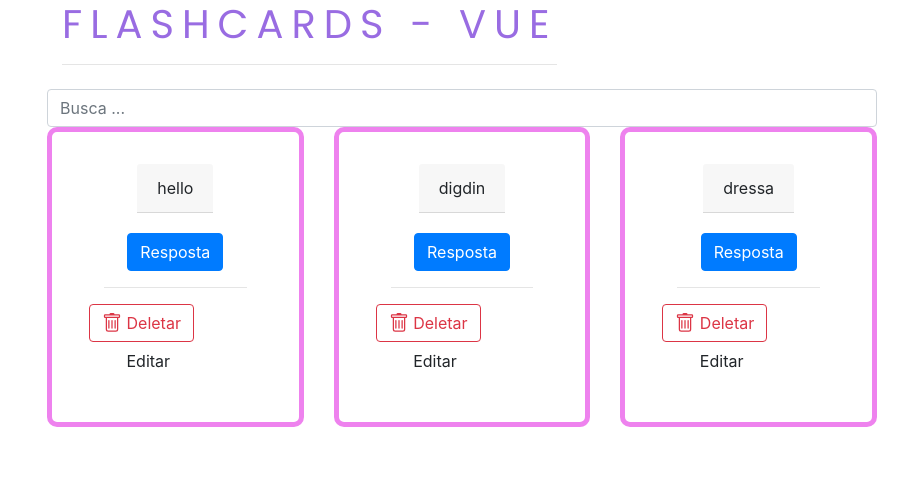
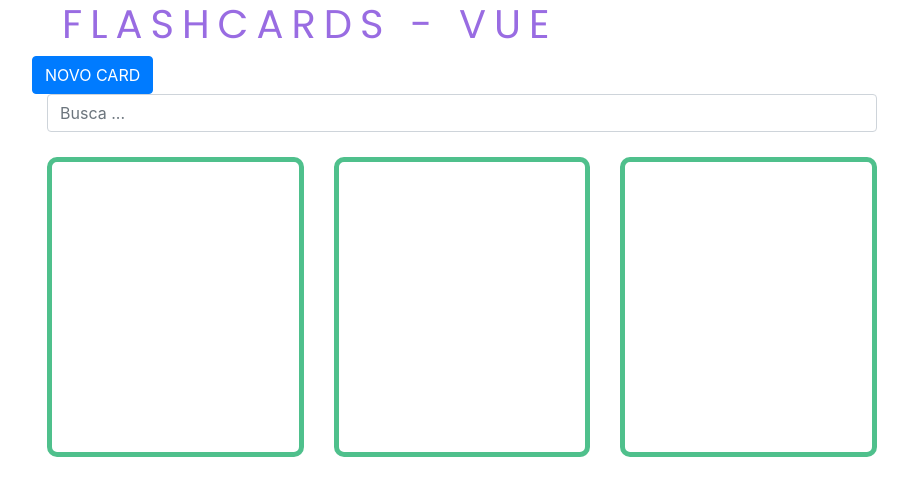
Before and after one commit to ThamyresAbal/Projeto-flashcards-vue, a Vue app: page / in a window 1280 px wide. Shown: the top 496 px of the page, without its empty margins (178-1086 px from the left). Built offline with nearby package versions, Linux system fonts and the light colour scheme; data requests are answered from the project's data file.

Commit message:
acrescentando conteudo ao json

```diff
--- a/main/db.json
+++ b/main/db.json
@@ -4,19 +4,19 @@
         "id": 1,
         "pergunta": "hello",
         "resposta": "infnet",
-        "categoria": "VUE"
+        "rotulo": "AT - VUE"
         },
         {
         "id": 2,
         "pergunta": "digdin",
         "resposta": "teste",
-        "categoria": "história"
+        "rotulo": "AT - VUE"
         },
         {
         "id": 3,
         "pergunta": "dressa",
         "resposta": "oioioioioi",
-        "categoria": "português"
+        "rotulo": "AT - VUE"
         }
     ]
 }
--- a/src/components/ListaCards.vue
+++ b/src/components/ListaCards.vue
@@ -1,33 +1,26 @@
 <template>
   <b-row>
-    <h1>{{titulo}}<hr></h1>
+    <h1>{{titulo}}</h1>
+    <hr>
     <b-row>
+    <b-row class="novo">
+      <b-button href="#" variant="primary">{{novo}}</b-button>
+    </b-row>
     <b-form-input type="text" id="text-search" v-model="search"
       placeholder="Busca ..."
       v-on:keyup.enter="onEnter"
       >
+      </b-form-input>
 
-      </b-form-input>
       <b-card-group deck>
-        <b-card
+      <b-card
           v-for="flashcards in allCards"
             :key="flashcards.id"
             header-tag="header"
-            :header="flashcards.pergunta"
+            :header="flashcards.categoria"
           >
-          <b-button href="#" variant="primary">Resposta</b-button>
-          <hr>
-          <b-row class="buttom">
-            <b-button href="#" variant="outline-danger">
-              <b-icon icon="trash"  @click="deleteCard(flashcards.id)"></b-icon>
-              Deletar
-            </b-button>
-            <b-button href="#" variant="outline-ligth">
-              <b-icon icon=""  @click="alterarCard(flashcards.id)"></b-icon>
-              Editar
-            </b-button>
-          </b-row>
-        </b-card>
+      </b-card>
+
       </b-card-group>
     </b-row>
   </b-row>
@@ -45,10 +38,12 @@ export default {
     data(){
         return {
             titulo:"FLASHCARDS - VUE",
+            novo:"NOVO CARD",
             search : "",
             result : null
             }
     },
+    //todos os cards
     computed: mapGetters(["allCards"]),
     methods: {
         ...mapActions(["getAllCards"]),
@@ -70,8 +65,13 @@ h1 {
     max-width: 800px;
     margin: 0 auto;
 }
+novo{
+  margin-top: 25px;
+  margin-bottom: 25px;
+}
 .card{
-    border-color: violet;
+    margin-top: 25px;
+    border-color: #4fc08c;
     transition: transform .5s;
     display: flex;
     align-items: center;
--- a/src/store/modules/flashcard.js
+++ b/src/store/modules/flashcard.js
@@ -25,7 +25,8 @@ const actions = {
             "http://localhost:3000/flashcard", {
                 "id": card.id,
                 "pergunta": card.pergunta,
-                "resposta": card.resposta
+                "resposta": card.resposta,
+                "categoria": card.categoria
             }
         ).then((response)=>{
             commit('addCard', card)
@@ -36,7 +37,8 @@ const actions = {
         axios.post(
             "http://localhost:3000/flashcard/?id="+ card.id, {
                 "pergunta": card.pergunta,
-                "resposta": card.resposta
+                "resposta": card.resposta,
+                "categoria": card.categoria
             }
         ).then((response)=>{
             commit('addCard', card)
```
